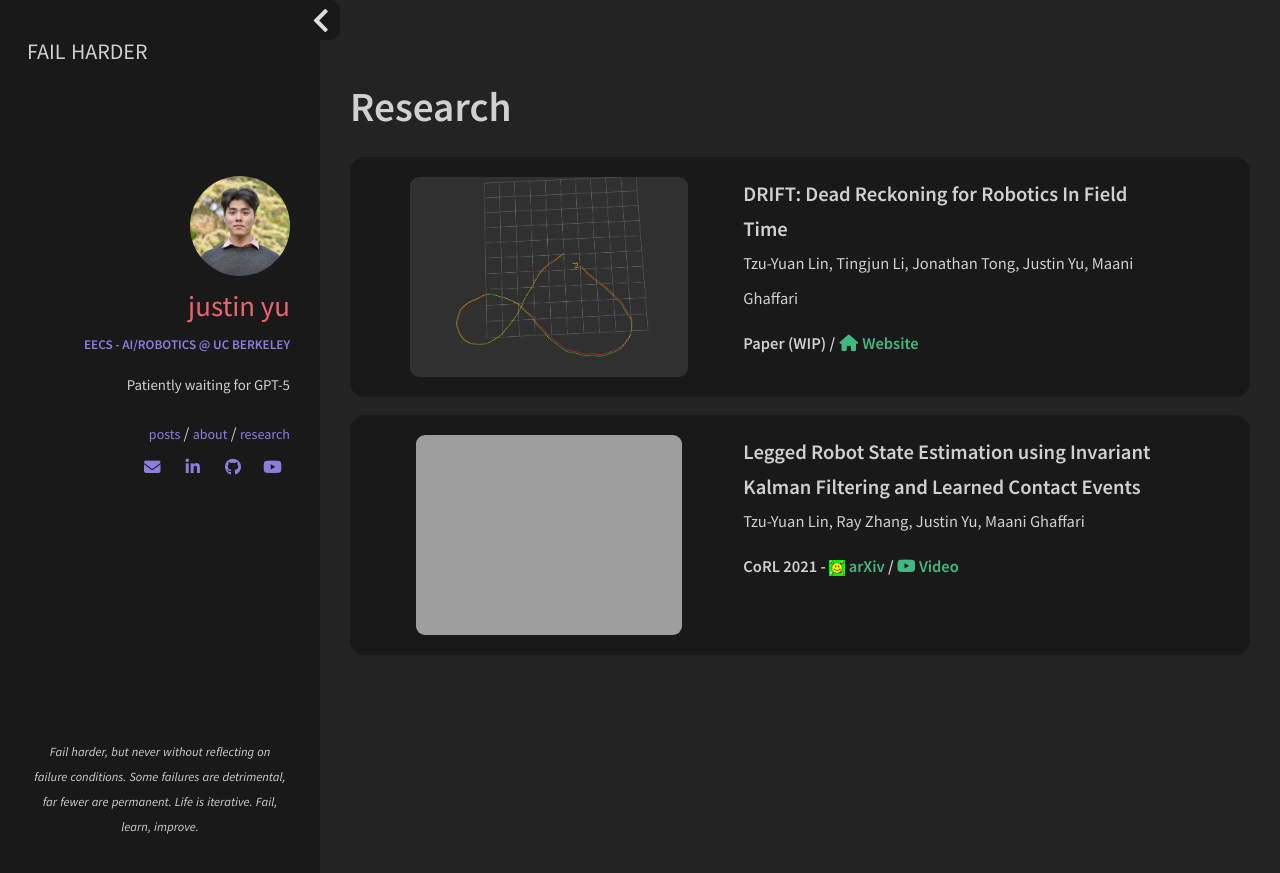
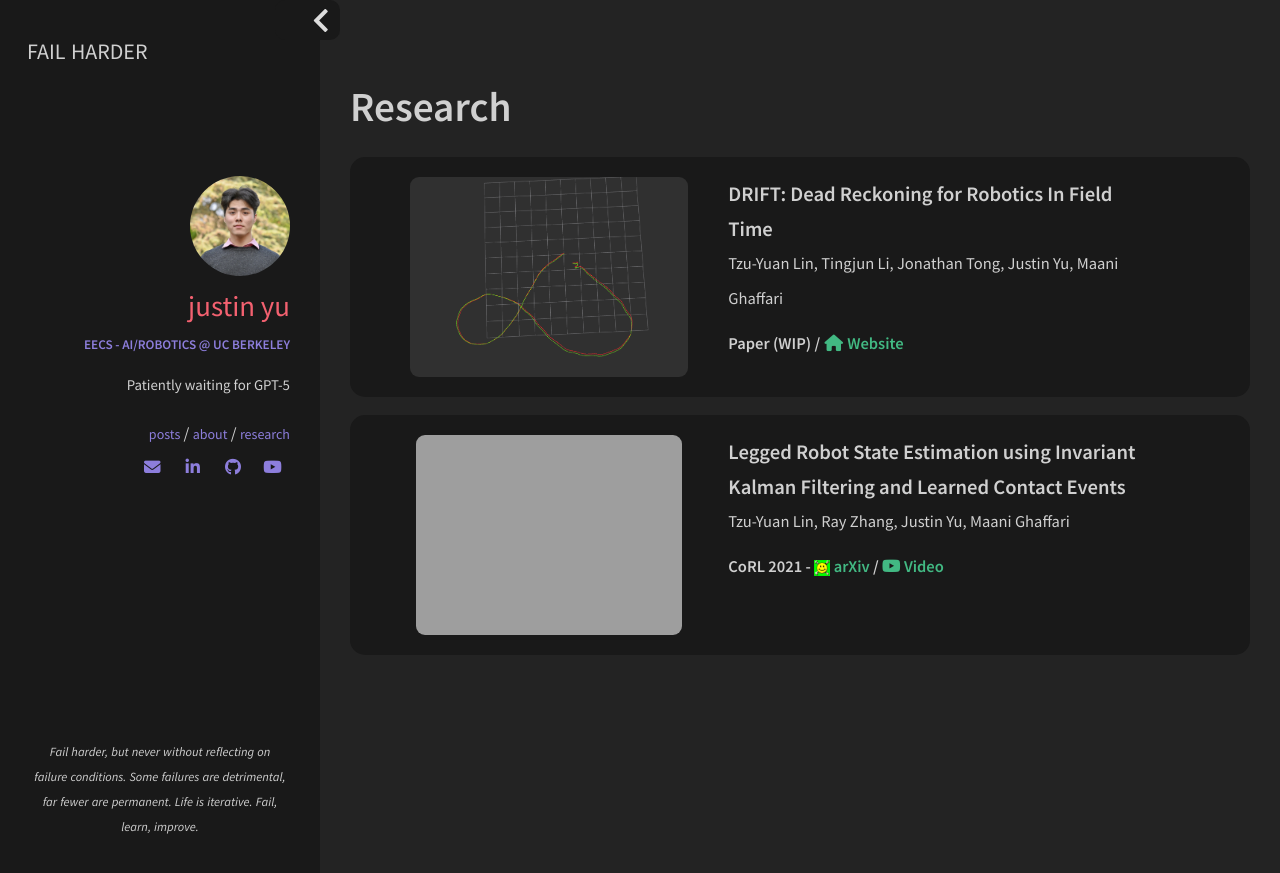
Before and after one commit to uynitsuj/uynitsuj.github.io, a Jekyll site: the page built from gresearch.html, in a window 1280 px wide. Shown: the top 873 px of the page. Built offline with Jekyll 4.4.1, drawn with Linux system fonts in a browser that asks for light colours; nearby versions of some CDN libraries.

Commit message:
dynamic card description margin behavior

```diff
--- a/_includes/sections/projects.html
+++ b/_includes/sections/projects.html
@@ -9,7 +9,7 @@
                 src="{{ site.url }}/img/robots/{{ project.image }}" alt="{{ site.url }}/img/robots/{{ project.image }}"
                 height="230">
         </div>
-        <div class="col m6" style="margin-left: 15px; margin-right: 15px;">
+        <div class="col m6 card-desc">
             <!-- TITLE -->
             <h4 style="margin: 0">{{ project.name }}</h4>
 
--- a/_includes/sections/research.html
+++ b/_includes/sections/research.html
@@ -6,7 +6,7 @@
             <img align="middle" class="hidden-md" style="margin:auto;border-radius:9px;display:block"
                 src="{{ site.url }}/img/pub/DRIFT.png" alt="{{ site.url }}/img/pub/DRIFT.png" height="200">
         </div>
-        <div class="col m6" style="margin-left: 15px; margin-right: 15px;">
+        <div class="col m6 card-desc">
             <!-- TITLE -->
             <h4 style="margin: 0">DRIFT: Dead Reckoning for Robotics In Field Time</h4>
             <!-- AUTHORS -->
@@ -30,7 +30,7 @@
             <img align="middle" class="hidden-md" style="margin:auto;border-radius:9px;display:block"
                 src="{{ site.url }}/img/pub/cheetah.png" alt="{{ site.url }}/img/pub/cheetah.png" height="200">
         </div>
-        <div class="col m6" style="margin-left: 15px; margin-right: 15px;">
+        <div class="col m6 card-desc">
             <!-- TITLE -->
             <h4 style="margin: 0">Legged Robot State Estimation using Invariant Kalman Filtering and Learned Contact
                 Events</h4>
--- a/_sass/components/_grid.scss
+++ b/_sass/components/_grid.scss
@@ -8,16 +8,19 @@
   max-width: 1280px;
   width: 90%;
 }
+
 @include media-query($medium-screen) {
   .container {
     width: 85%;
   }
 }
+
 @include media-query($large-screen) {
   .container {
     width: 70%;
   }
 }
+
 .container .row {
   margin-left: (-1 * $gutter-width / 2);
   margin-right: (-1 * $gutter-width / 2);
@@ -25,15 +28,17 @@
 
 // Section
 .section {
-	padding-top: 1rem;
-	padding-bottom: 1rem;
+  padding-top: 1rem;
+  padding-bottom: 1rem;
 
   &.no-pad {
     padding: 0;
   }
+
   &.no-pad-bot {
     padding-bottom: 0;
   }
+
   &.no-pad-top {
     padding-top: 0;
   }
@@ -54,25 +59,32 @@
   .col {
     float: left;
     @include box-sizing(border-box);
-    display:block;
-  	vertical-align:top;
-  	width:100%;
+    display: block;
+    vertical-align: top;
+    width: 100%;
 
     $i: 1;
-    @while $i <= $num-cols {
+
+    @while $i <=$num-cols {
       $perc: unquote((100 / ($num-cols / $i)) + "%");
+
       &.s#{$i} {
         width: $perc;
         margin-left: 0;
       }
+
       $i: $i + 1;
     }
+
     $i: 1;
-    @while $i <= $num-cols {
+
+    @while $i <=$num-cols {
       $perc: unquote((100 / ($num-cols / $i)) + "%");
+
       &.offset-s#{$i} {
         margin-left: $perc;
       }
+
       $i: $i + 1;
     }
 
@@ -80,20 +92,27 @@
     @include media-query($small-screen) {
 
       $i: 1;
-      @while $i <= $num-cols {
+
+      @while $i <=$num-cols {
         $perc: unquote((100 / ($num-cols / $i)) + "%");
+
         &.m#{$i} {
           width: $perc;
           margin-left: 0;
         }
+
         $i: $i + 1;
       }
+
       $i: 1;
-      @while $i <= $num-cols {
+
+      @while $i <=$num-cols {
         $perc: unquote((100 / ($num-cols / $i)) + "%");
+
         &.offset-m#{$i} {
           margin-left: $perc;
         }
+
         $i: $i + 1;
       }
 
@@ -102,20 +121,27 @@
     @include media-query($medium-screen) {
 
       $i: 1;
-      @while $i <= $num-cols {
+
+      @while $i <=$num-cols {
         $perc: unquote((100 / ($num-cols / $i)) + "%");
+
         &.l#{$i} {
           width: $perc;
           margin-left: 0;
         }
+
         $i: $i + 1;
       }
+
       $i: 1;
-      @while $i <= $num-cols {
+
+      @while $i <=$num-cols {
         $perc: unquote((100 / ($num-cols / $i)) + "%");
+
         &.offset-l#{$i} {
           margin-left: $perc;
         }
+
         $i: $i + 1;
       }
 
@@ -123,3 +149,13 @@
 
   }
 }
+
+.card-desc {
+  @include media-query($medium-screen) {
+    margin-left: 15px;
+  }
+
+  @include media-query($large-screen) {
+    margin-left: 15px;
+  }
+}
```
